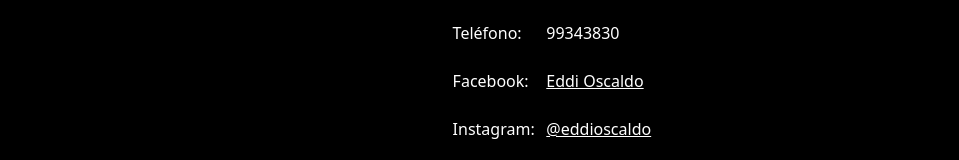
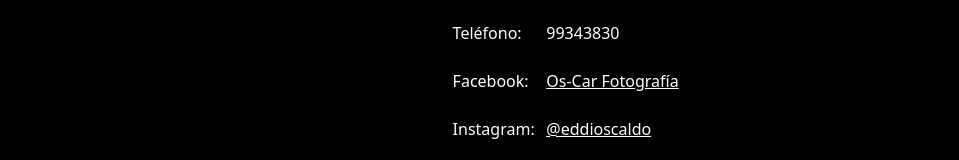
Before and after one commit to Azarhel/mi-primera-app, a React (Create React App) app: page / in a window 1280 px wide. Shown: the part 2303-2463 px from the top of the page, without its empty margins (0-959 px from the left). Built offline with nearby package versions, Linux system fonts and the light colour scheme.

Commit message:
facebook

```diff
--- a/src/components/Contact.js
+++ b/src/components/Contact.js
@@ -16,7 +16,7 @@
         <div className="flex items-center mb-4">
           <div className="w-1/4">Facebook:</div>
           <div className="w-3/4">
-            <a href="https://www.facebook.com/Os-Car Fotografía" className="text-white">Eddi Oscaldo</a>
+            <a href="https://https://www.facebook.com/profile.php?id=61554374003677" className="text-white">Os-Car Fotografía</a>
           </div>
         </div>
         <div className="flex items-center mb-4">
```
